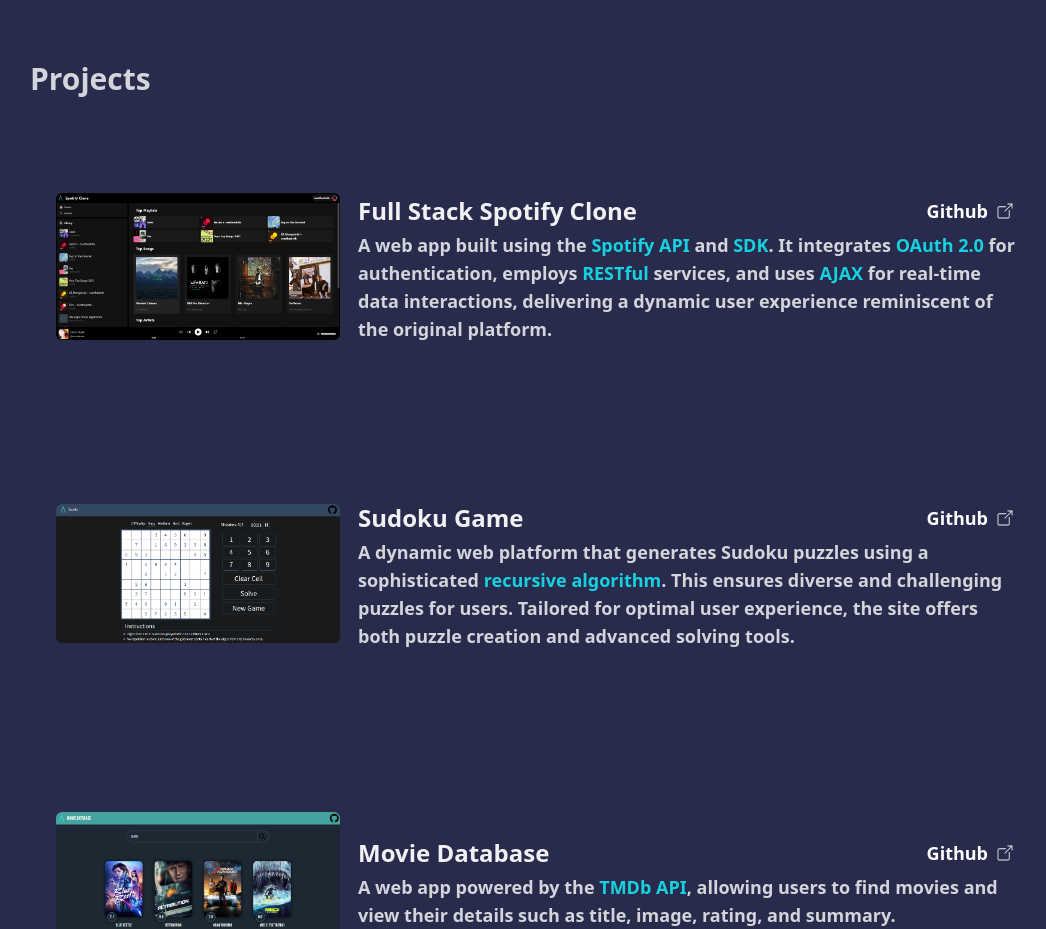
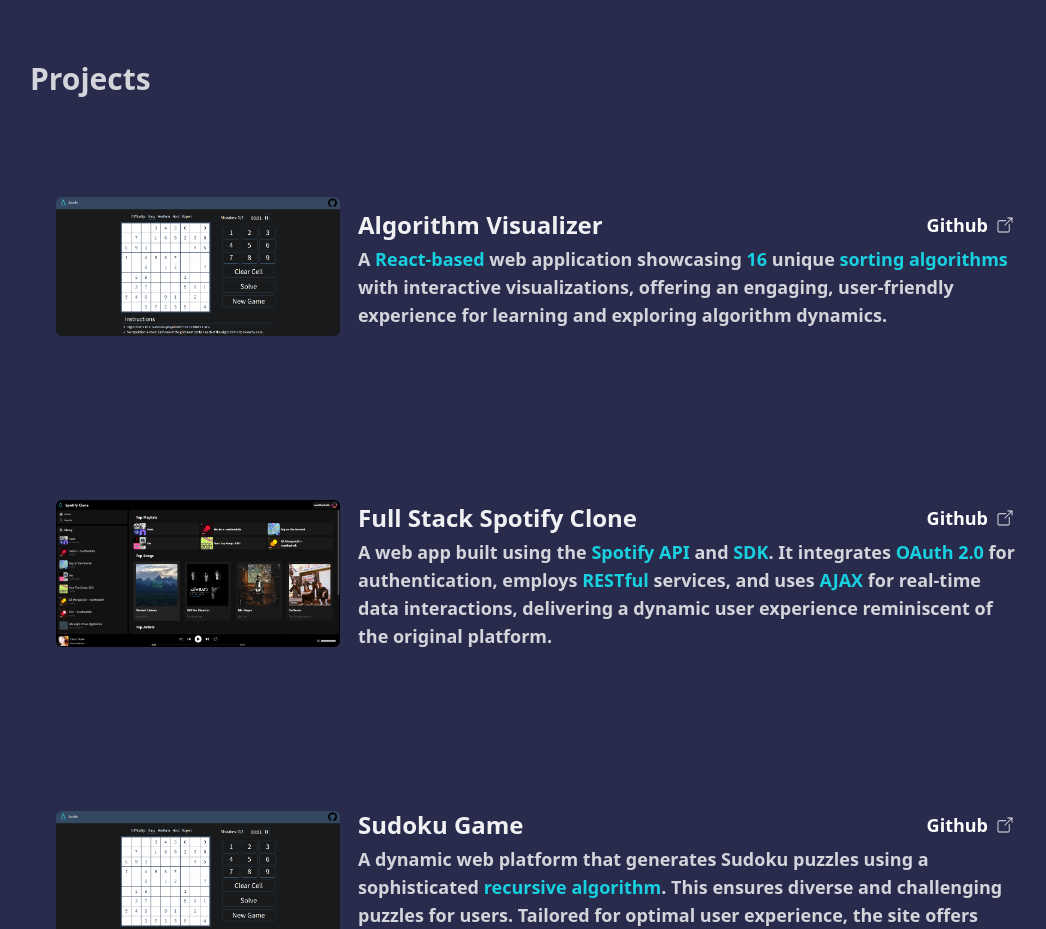
Before and after one commit to BradT615/Portfolio, a website: page index.html in a window 1280 px wide. Shown: the part 967-1896 px from the top of the page, without its empty margins (98-1144 px from the left). Drawn offline with nearby package versions, Linux system fonts and the light colour scheme.

Commit message:
update resume

```diff
--- a/index.html
+++ b/index.html
@@ -84,6 +84,25 @@
             </div>
             <div class="projects-container px-6 md:px-16 pt-8 w-full md:max-w-6xl 2xl:max-w-4xl flex flex-col gap-8">
                 <h1 class="text-3xl font-semibold text-customHeader">Projects</h1>
+                <div class="relative project p-6 max-w-lg min-h-[275px] md:max-w-6xl 2xl:max-w-3xl rounded-lg mx-auto hover:bg-customBgLight hover:bg-opacity-80 glow-effect flex flex-col items-center md:flex-row gap-2">
+                    <a href="https://bradt615algorithm.netlify.app/" class="absolute inset-0 z-10" aria-hidden="true"></a>
+                    <img class="md:w-72 rounded-lg border-2 border-customBg" src="images/sudokuThumbnail.png" alt="">
+                    <div class="flex flex-col md:text-left p-2">
+                        <div class="flex justify-between items-center">
+                            <h1 class="text-2xl py-1 font-semibold text-customPrimaryText">Algorithm Visualizer</h1>
+                            <a class="flex items-center gap-2 hover:bg-customText py-1 px-2 z-20 rounded-full" href="https://github.com/BradT615/Algorithm-Visualizer" target="_blank" rel="noopener noreferrer">
+                                <span class="text-lg font-semibold">Github</span>
+                                <svg class="resume" xmlns="http://www.w3.org/2000/svg" x="0px" y="0px" width="18" height="18" viewBox="0 0 128 128">
+                                    <path d="M 84 11 C 82.3 11 81 12.3 81 14 C 81 15.7 82.3 17 84 17 L 106.80078 17 L 60.400391 63.400391 C 59.200391 64.600391 59.200391 66.499609 60.400391 67.599609 C 61.000391 68.199609 61.8 68.5 62.5 68.5 C 63.2 68.5 63.999609 68.199609 64.599609 67.599609 L 111 21.199219 L 111 44 C 111 45.7 112.3 47 114 47 C 115.7 47 117 45.7 117 44 L 117 14 C 117 12.3 115.7 11 114 11 L 84 11 z M 24 31 C 16.8 31 11 36.8 11 44 L 11 104 C 11 111.2 16.8 117 24 117 L 84 117 C 91.2 117 97 111.2 97 104 L 97 59 C 97 57.3 95.7 56 94 56 C 92.3 56 91 57.3 91 59 L 91 104 C 91 107.9 87.9 111 84 111 L 24 111 C 20.1 111 17 107.9 17 104 L 17 44 C 17 40.1 20.1 37 24 37 L 69 37 C 70.7 37 72 35.7 72 34 C 72 32.3 70.7 31 69 31 L 24 31 z"></path>
+                                </svg>
+                            </a>
+                        </div>
+                        <p class="text-sm md:text-lg font-semibold text-customHeader">
+                            A <span class="text-lightBlue">React-based</span> web application showcasing <span class="text-lightBlue">16</span> unique <span class="text-lightBlue">sorting algorithms</span> with interactive visualizations,
+                             offering an engaging, user-friendly experience for learning and exploring algorithm dynamics.
+                        </p>
+                    </div>
+                </div>
 
                 <div class="relative spotify-project p-6 max-w-lg min-h-[275px] md:max-w-6xl 2xl:max-w-3xl rounded-lg mx-auto hover:bg-customBgLight hover:bg-opacity-80 glow-effect flex flex-col items-center md:flex-row gap-2">
                     <img class="md:w-72 rounded-lg border-2 border-customBg" src="images/spotifyCloneThumbnail.png" alt="">
```
Also changed, not shown: 1 other file.
